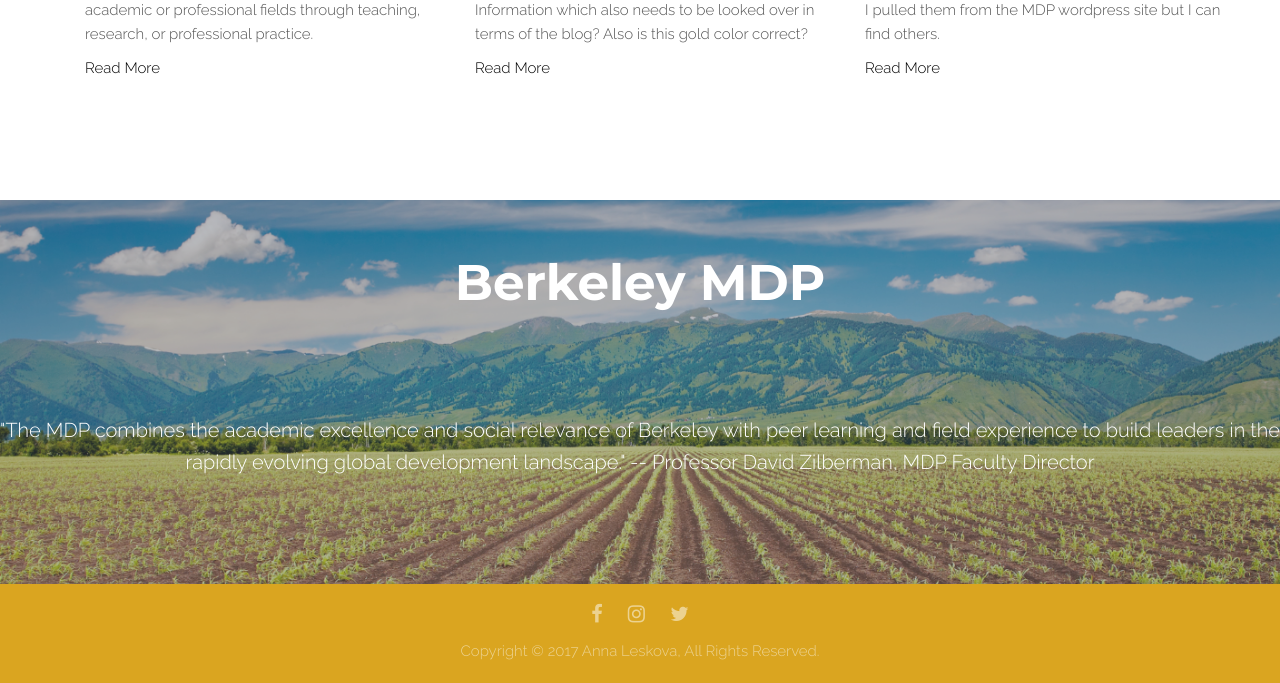
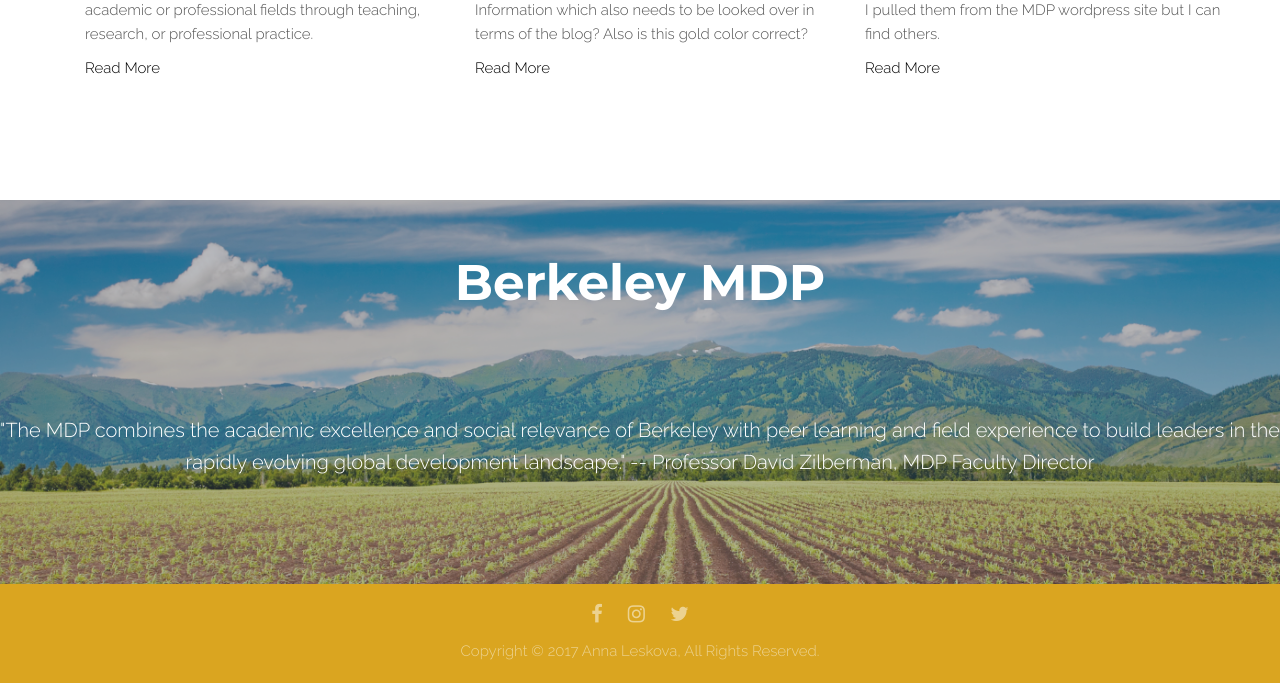
Before and after one commit to aleskova/mdp, a PHP site: page /index.html in a window 1280 px wide. Shown: the part 1447-2130 px from the top of the page. Run offline with PHP 8.4, Linux system fonts and the light colour scheme; some libraries are stand-ins or nearby versions.

Commit message:
deploying to heorku

```diff
--- a/css/style.css
+++ b/css/style.css
@@ -817,7 +817,7 @@
   position: relative;
   z-index: 2;
   text-align: center;
-  background: url(../Photos/Home/banner.png) no-repeat;
+  background: url(../Photos/Home/banner2.png) no-repeat;
   background-size: cover;
   background-position: center center;
   background-attachment: fixed;
```
Also changed, not shown: Photos/Home/banner2.png (added).
